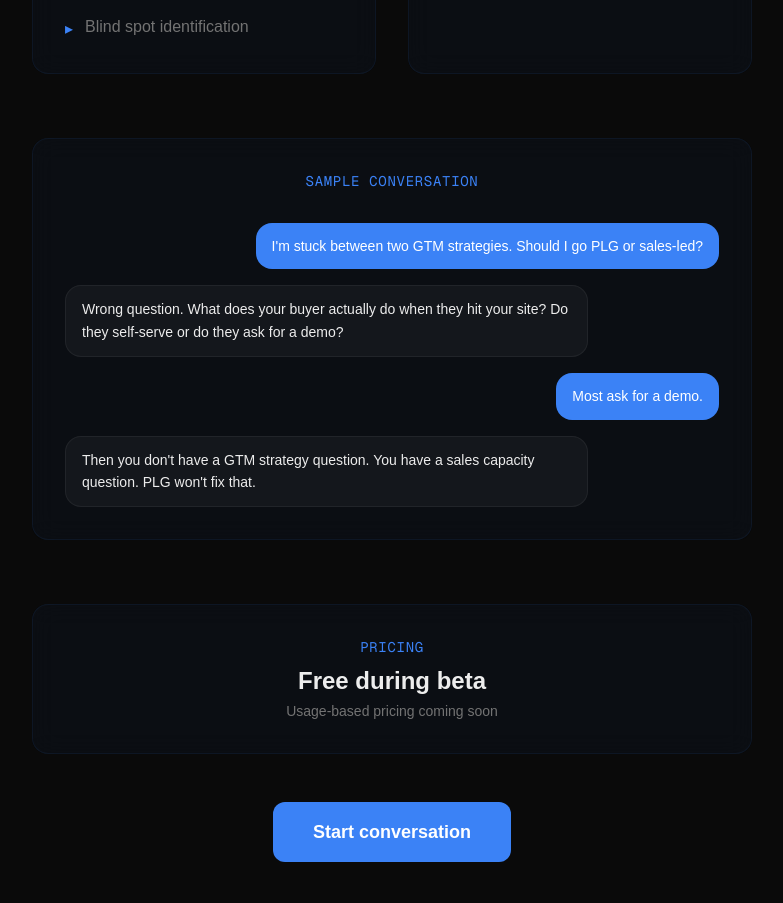
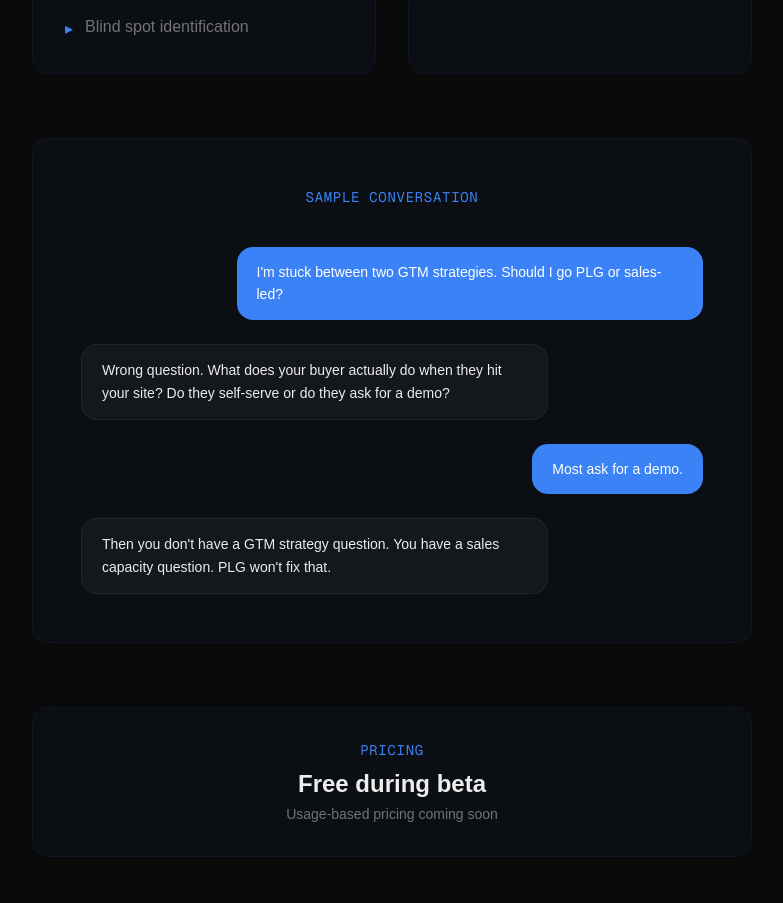
Before and after one commit to Apex-Sudo/forgehouse-site, a Next.js app: page /agents/apex in a window 1280 px wide. Shown: the part 780-1683 px from the top of the page, without its empty margins (248-1031 px from the left). Built offline with nearby package versions, Linux system fonts and the light colour scheme.

Commit message:
sample conversation: more breathing room

```diff
--- a/src/app/agents/apex/page.tsx
+++ b/src/app/agents/apex/page.tsx
@@ -54,26 +54,26 @@ export default function ApexPage() {
         </div>
 
         {/* Sample Conversation */}
-        <div className="glass-card p-8 mb-16 overflow-hidden text-left">
-          <h2 className="text-sm font-mono text-amber uppercase tracking-wider mb-8 text-center">Sample conversation</h2>
-          <div className="space-y-4">
+        <div className="glass-card p-10 md:p-12 mb-16 overflow-hidden text-left">
+          <h2 className="text-sm font-mono text-amber uppercase tracking-wider mb-10 text-center">Sample conversation</h2>
+          <div className="space-y-6">
             <div className="flex justify-end">
-              <div className="max-w-[80%] bg-[#3B82F6] text-white px-4 py-3 text-sm leading-relaxed rounded-2xl">
+              <div className="max-w-[75%] bg-[#3B82F6] text-white px-5 py-3.5 text-sm leading-relaxed rounded-2xl">
                 I&apos;m stuck between two GTM strategies. Should I go PLG or sales-led?
               </div>
             </div>
             <div className="flex justify-start">
-              <div className="max-w-[80%] bg-white/[0.04] border border-white/[0.06] text-[#EDEDED] px-4 py-3 text-sm leading-relaxed rounded-2xl">
+              <div className="max-w-[75%] bg-white/[0.04] border border-white/[0.06] text-[#EDEDED] px-5 py-3.5 text-sm leading-relaxed rounded-2xl">
                 Wrong question. What does your buyer actually do when they hit your site? Do they self-serve or do they ask for a demo?
               </div>
             </div>
             <div className="flex justify-end">
-              <div className="max-w-[80%] bg-[#3B82F6] text-white px-4 py-3 text-sm leading-relaxed rounded-2xl">
+              <div className="max-w-[75%] bg-[#3B82F6] text-white px-5 py-3.5 text-sm leading-relaxed rounded-2xl">
                 Most ask for a demo.
               </div>
             </div>
             <div className="flex justify-start">
-              <div className="max-w-[80%] bg-white/[0.04] border border-white/[0.06] text-[#EDEDED] px-4 py-3 text-sm leading-relaxed rounded-2xl">
+              <div className="max-w-[75%] bg-white/[0.04] border border-white/[0.06] text-[#EDEDED] px-5 py-3.5 text-sm leading-relaxed rounded-2xl">
                 Then you don&apos;t have a GTM strategy question. You have a sales capacity question. PLG won&apos;t fix that.
               </div>
             </div>
```
